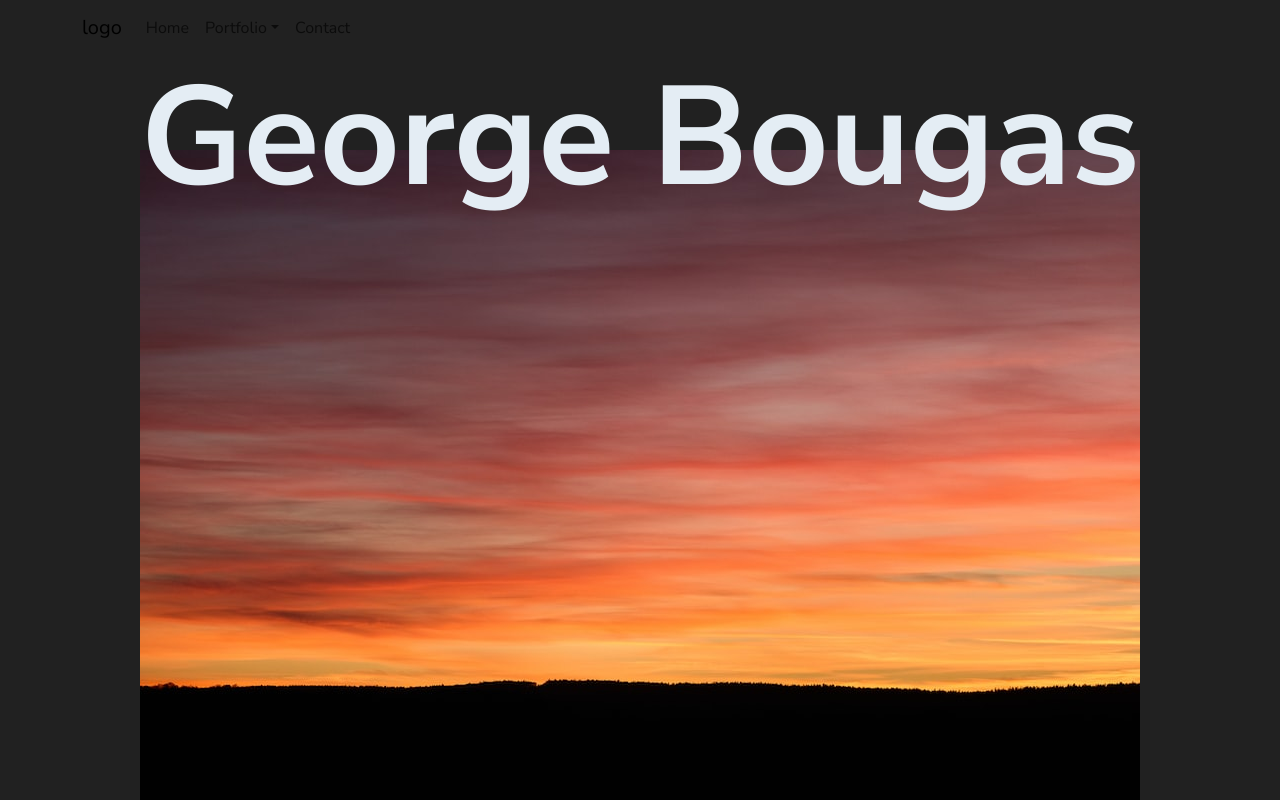
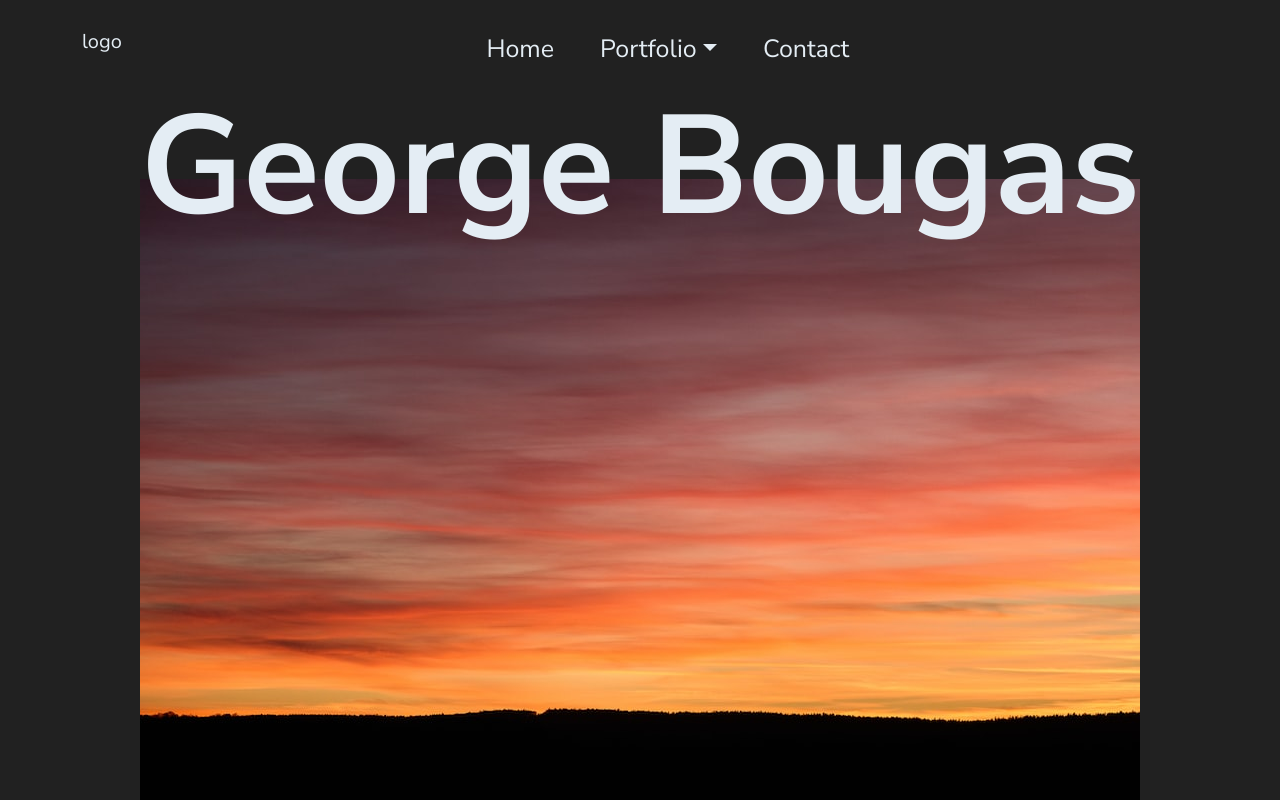
Before and after one commit to christopherkormpos/BouPics, a React (Create React App) app: page / in a window 1280 px wide. Shown: the top 800 px of the page. Built offline with nearby package versions, Linux system fonts and the light colour scheme.

Commit message:
added navbar.css

```diff
--- /dev/null
+++ b/src/components/Navbar.css
@@ -0,0 +1,76 @@
+.navbar{
+    background-color: #212121;
+    font-size: 25px;
+}
+.container{
+    color: #e4edf4;
+}
+.me-auto{
+    margin-left: auto;
+}
+.navbar-collapse a{
+    color: #e4edf4;
+    transition:0.5s;
+    margin-bottom: 0px;
+}
+.nav-link{
+    color: #e4edf4;
+    transition:0.5s;
+    margin: 15px;
+    margin-bottom: 0px;
+}
+.navbar-brand{
+    color: #e4edf4;
+    transition:0.5s;
+}
+.navbar-toggler-icon{
+    background-image: url('../../public/images/menu_icon.png');
+}
+.dropdown-item{
+    background-color: #212121;
+    color: #212121;
+    transition:0.5s;
+    font-size: 22px;
+}
+
+.dropdown-item:hover{
+    background-color: #212121;
+    color: #ff5d47;
+    transition:0.5s;
+}
+.dropdown-toggle.nav-link:hover::after{
+    color: #ff5d47;
+    transition:0.5s;
+}
+.dropdown-menu{
+    background-color: #212121;
+    border: none;
+}
+.dropdown-toggle.show.nav-link{
+    color: #e4edf4;
+}
+.navbar-toggler:focus {
+    outline: 2px solid #e4edf4 !important;
+    /* Add any other styles you want to apply when focused */
+}
+.navbar-collapse a:hover{
+    color: #ff5d47;
+}
+.navbar-brand:hover{
+    color: #ff5d47;
+}
+
+@media (max-width: 990px) {
+    .navbar {
+        position: fixed; /* Set the position to fixed */
+        width: 100%; /* Make it full-width */
+        z-index: 1000; /* Set a high z-index to make it appear in front */
+        top: 0; /* Stick it to the top */
+      }
+    .nav-link{
+        font-size: 20px;
+    }
+    .dropdown-item{
+        font-size: 18px;
+    }
+  }
--- a/src/components/Navbar.jsx
+++ b/src/components/Navbar.jsx
@@ -2,7 +2,7 @@ import Container from 'react-bootstrap/Container';
 import Nav from 'react-bootstrap/Nav';
 import Navbar from 'react-bootstrap/Navbar';
 import NavDropdown from 'react-bootstrap/NavDropdown';
-
+import './Navbar.css'
 
 function Navigationbar() {
   return (
```
